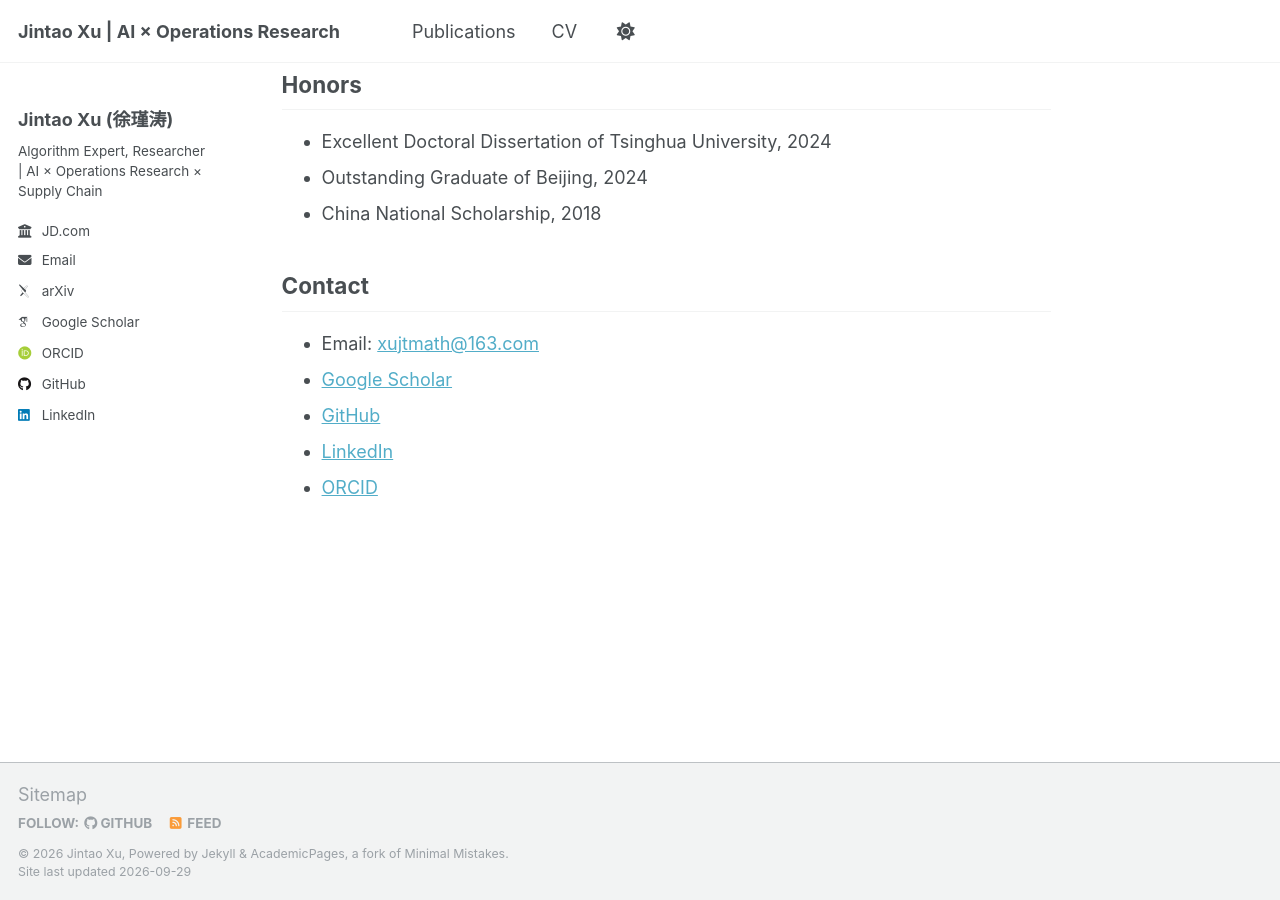
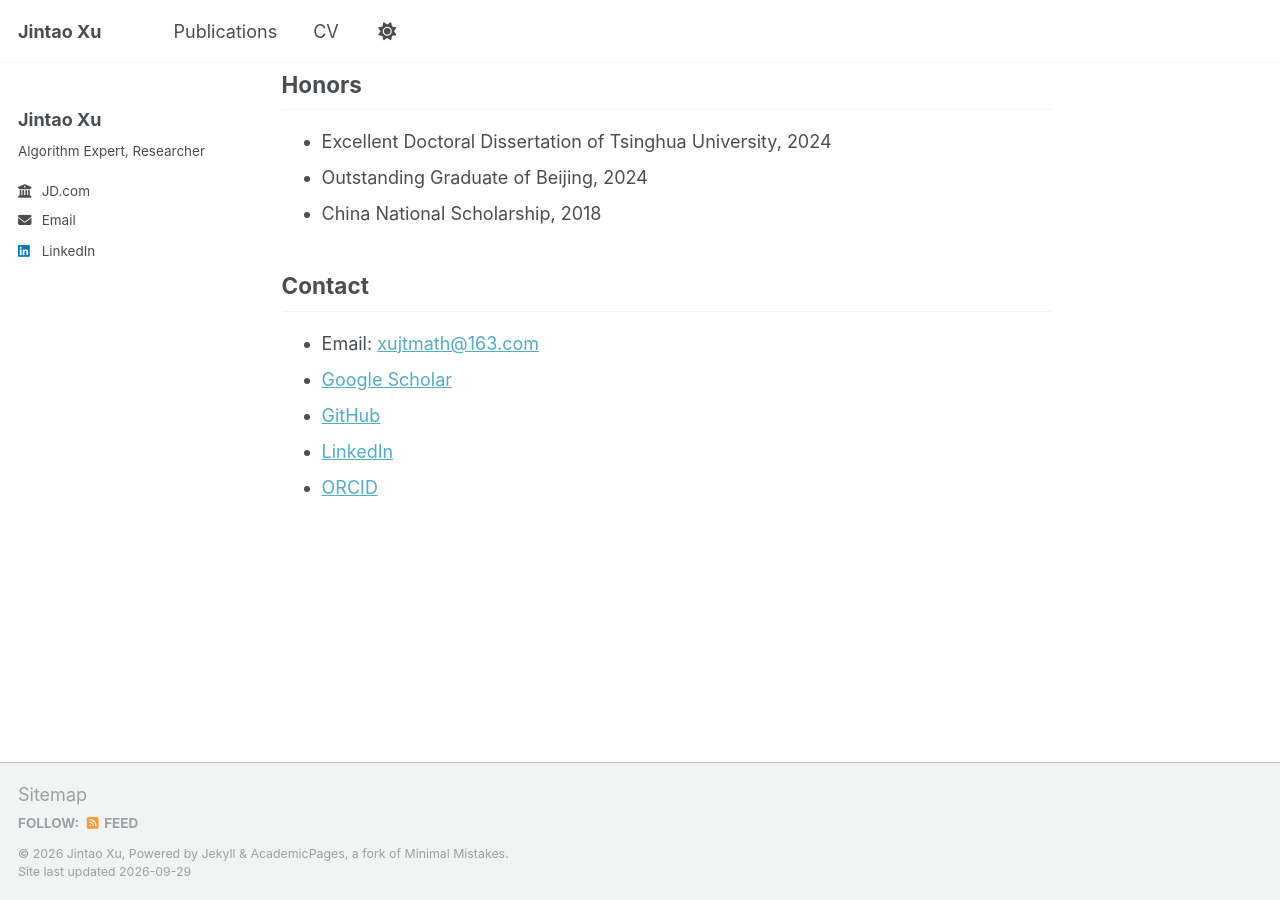
Before and after one commit to JintaoXuMath/JintaoXuMath.github.io, a Jekyll site: the page built from _pages/about.md, in a window 1280 px wide and 900 px high, scrolled down 2578 px. Built offline with Jekyll 4.4.1, drawn with Linux system fonts in a browser that asks for light colours; some web fonts are replaced.

Commit message:
Update _config.yml

```diff
--- a/_config.yml
+++ b/_config.yml
@@ -9,7 +9,7 @@
 # Basic Site Settings
 locale                   : "en-US"
 site_theme               : "default"
-title                    : "Jintao Xu | AI × Operations Research"
+title                    : "Jintao Xu"
 title_separator          : "-"
 name                     : &name "Jintao Xu"
 description              : &description "Jintao Xu — AI, Operations Research, Optimization, and Supply Chain Decision Intelligence"
@@ -23,29 +23,20 @@ repository               : "JintaoXuMath/JintaoXuMath.github.io"
 author:
   # Biographic information
   avatar           :
-  name             : "Jintao Xu (徐瑾涛)"
+  name             : "Jintao Xu"
   pronouns         : # example: "she/her"
-  bio              : "Algorithm Expert, Researcher | AI × Operations Research × Supply Chain"
+  bio              : "Algorithm Expert, Researcher"
   location         :
   employer         : "JD.com"
   uri              : # URL
   email            : "xujtmath@163.com"
 
   # Academic websites
-  arxiv            : "https://arxiv.org/search/?query=Jintao+Xu&searchtype=author"
-  googlescholar    : "https://scholar.google.com/citations?user=sYEBf1kAAAAJ&hl=zh-CN"
-  impactstory      : # URL
-  orcid            : "https://orcid.org/0000-0003-4488-6782"
-  semantic         : # URL
-  pubmed           : # "https://www.ncbi.nlm.nih.gov/pubmed/?term=john+snow"
-  researchgate     : # URL
-  scopus           : # URL
 
   # Repositories and software development
   bitbucket        : # Username - Update with your username on the site
   codepen          : # Username
   dribbble         : # Username
-  github           : "JintaoXuMath"
   kaggle           : # Username
   stackoverflow    : # User number or user number and name (i.e., use "1" or "1/jeff-atwood")
 
```
